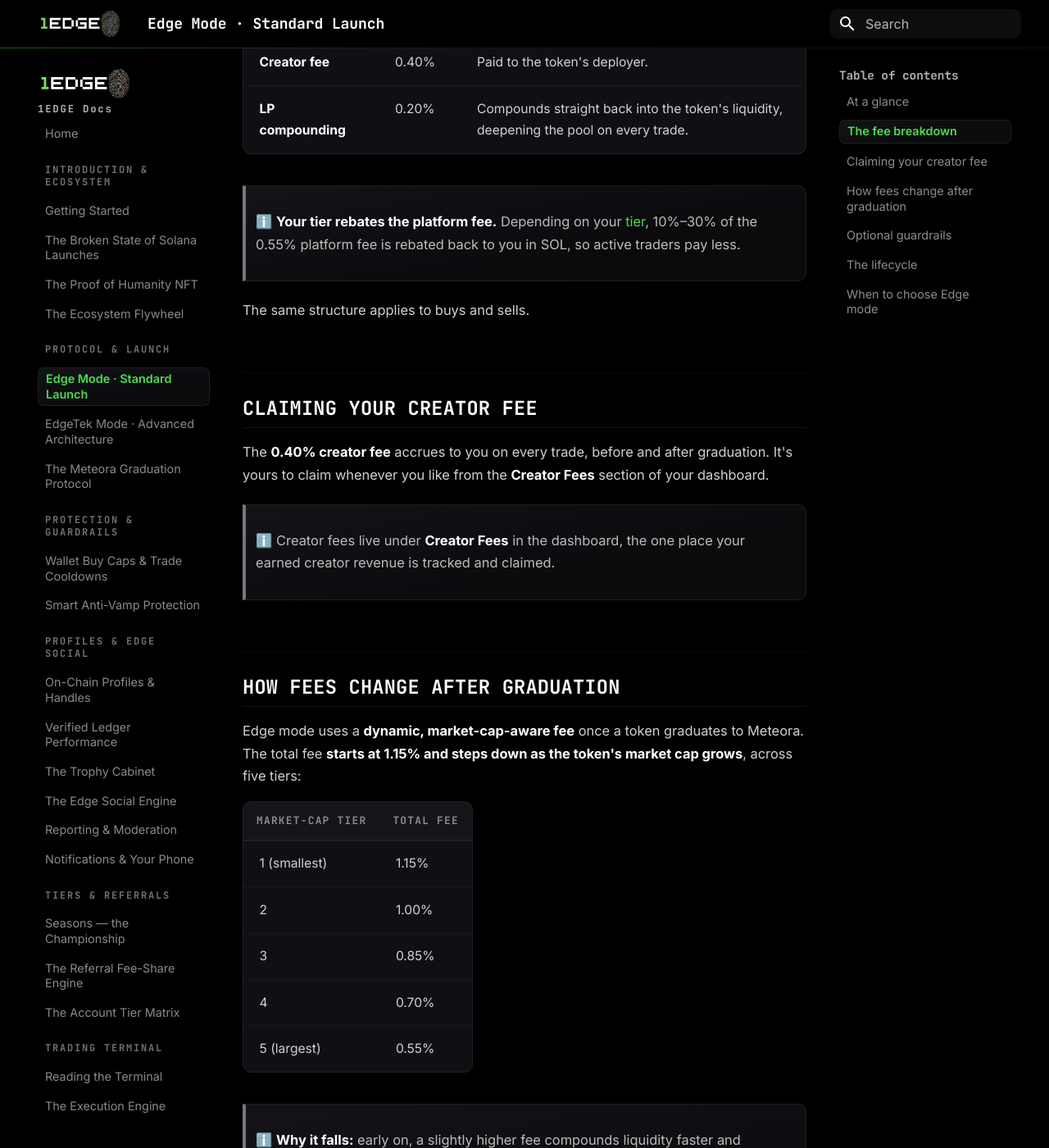
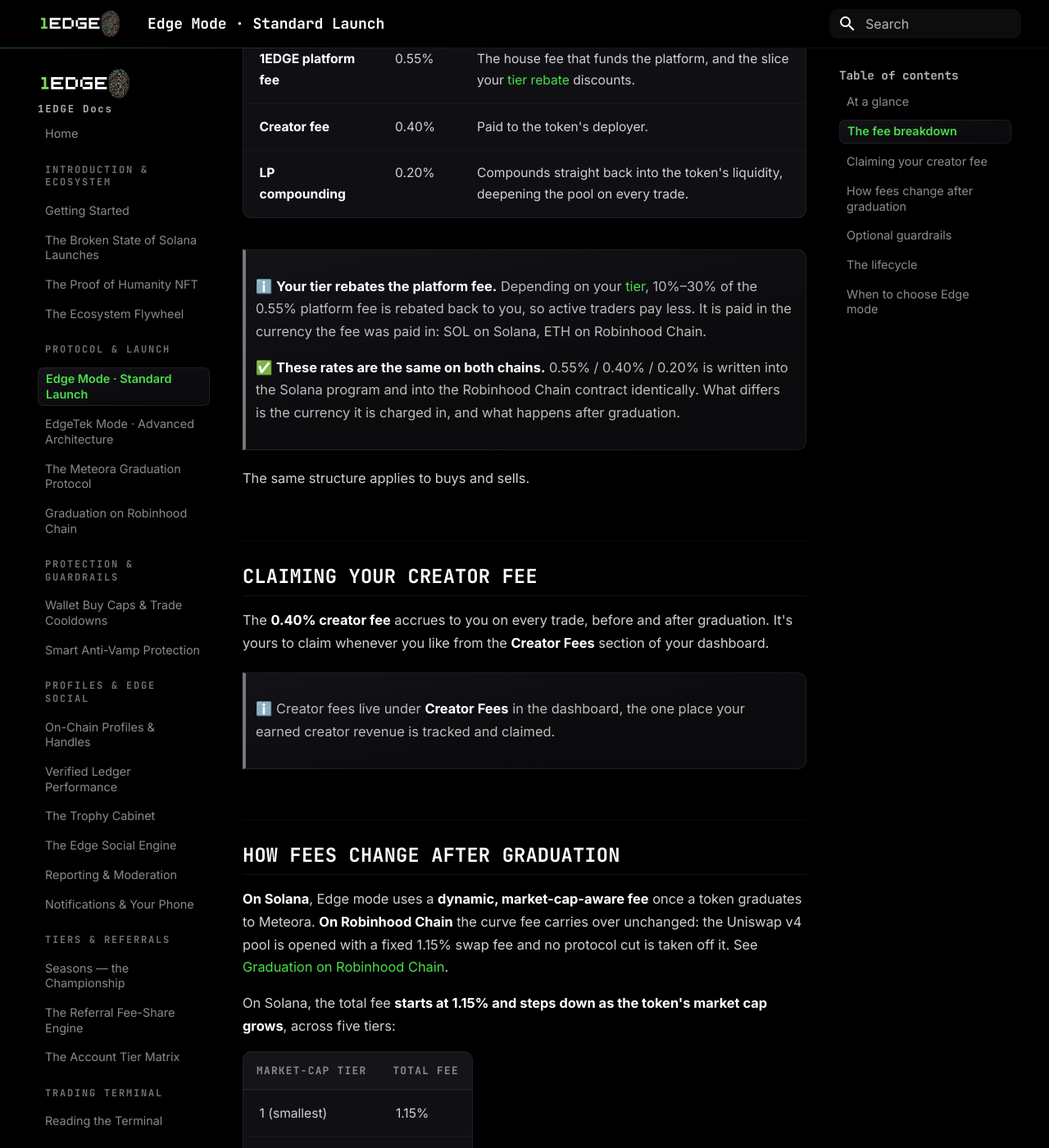
Before and after one commit to Tedz-1edge/1edge-docs, an MkDocs documentation site: the page built from docs/protocol/edge-mode.md, in a window 1280 px wide and 1400 px high, scrolled down 1098 px. Shown: the whole window at 82% size. Built offline with MkDocs 1.6.1 and Material for MkDocs 9.7.7, drawn with Linux system fonts in a browser that asks for light colours; some of the changed text lies outside the part shown.

Commit message:
Docs: the Robinhood Chain graduation path, beside the Meteora one
The Meteora page stays Solana's. It is named for Meteora, it documents DAMM v2,
the vanity CA ending in Edge and Meteora's 20% cut, and none of those exist on
the other chain — folding both paths into it would have made every paragraph
conditional for the reader who only uses Solana. So Robinhood gets a sibling
page, and the two link to each other at the top.

New page, all of it read off Launchpad.sol and Migrator.sol:

- The curve is the same maths in ETH, with its own threshold, set to ask what an
  85 SOL curve asks.
- The token contract exists from the first block there, but the whole supply
  sits in the launchpad and curve positions are IOUs until delivery — so the
  protection is the same one Solana gets from having no token at all, and the
  page says which is which rather than pretending they are identical.
- Tokens are delivered automatically at graduation. Nobody claims anything.
- Liquidity is locked by construction: one full-range position owned by a
  contract with no code path that removes it. Solana burns LP; this holds it.
- Fees after graduation go the trader's way: the curve rate carries over as a
  fixed swap fee, and nothing takes a cut off it.
- And the honest part: Uniswap v4 is not on the testnet, so a testnet curve that
  fills has nowhere to graduate to yet. Said plainly, on the page.

Edge and EdgeTek now name both chains on the rows where they differ (deployment
fee, graduation target, what happens to the fee after graduation) and state
where they do not: 0.55 / 0.40 / 0.20 and 1.00 / 3.80 / 0.20 are byte-identical
in lib.rs and Launchpad.sol.

Co-Authored-By: Claude Opus 5 (1M context) <noreply@anthropic.com>
Claude-Session: https://claude.ai/code/session_01V4sSUyxidenqXkqwbT2D3y

```diff
--- a/docs/protocol/edge-mode.md
+++ b/docs/protocol/edge-mode.md
@@ -10,10 +10,10 @@ description: The simple, fixed-fee standard launch, set it and forget it.
 
 | Parameter | Value |
 | :--- | :--- |
-| Deployment fee | **0.02 SOL** |
+| Deployment fee | **0.02 SOL** (on Robinhood Chain, the same cost priced in ETH) |
 | Total trading fee (pre-bond) | **1.15%** |
 | Trading fee (post-bond) | **Dynamic, scales 1.15% → 0.55%** with market cap |
-| Graduation target | **85 SOL** on the bonding curve |
+| Graduation target | **85 SOL** on the bonding curve (Robinhood Chain: its own [ETH threshold](robinhood-graduation.md#the-curve)) |
 | Safety guardrails | Optional, wallet buy caps & trade cooldowns |
 | Fee configurability | None (fixed, that's the point) |
 
@@ -27,7 +27,9 @@ Every trade on an Edge-mode token carries a **1.15% total fee**, split three way
 | **Creator fee** | 0.40% | Paid to the token's deployer. |
 | **LP compounding** | 0.20% | Compounds straight back into the token's liquidity, deepening the pool on every trade. |
 
-> ℹ️ **Your tier rebates the platform fee.** Depending on your [tier](../rewards/tier-matrix.md), 10%–30% of the 0.55% platform fee is rebated back to you in SOL, so active traders pay less.
+> ℹ️ **Your tier rebates the platform fee.** Depending on your [tier](../rewards/tier-matrix.md), 10%–30% of the 0.55% platform fee is rebated back to you, so active traders pay less. It is paid in the currency the fee was paid in: SOL on Solana, ETH on Robinhood Chain.
+
+> ✅ **These rates are the same on both chains.** 0.55% / 0.40% / 0.20% is written into the Solana program and into the Robinhood Chain contract identically. What differs is the currency it is charged in, and what happens after graduation.
 
 The same structure applies to buys and sells.
 
@@ -39,7 +41,9 @@ The **0.40% creator fee** accrues to you on every trade, before and after gradua
 
 ## How fees change after graduation
 
-Edge mode uses a **dynamic, market-cap-aware fee** once a token graduates to Meteora. The total fee **starts at 1.15% and steps down as the token's market cap grows**, across five tiers:
+**On Solana**, Edge mode uses a **dynamic, market-cap-aware fee** once a token graduates to Meteora. **On Robinhood Chain** the curve fee carries over unchanged: the Uniswap v4 pool is opened with a fixed 1.15% swap fee and no protocol cut is taken off it. See [Graduation on Robinhood Chain](robinhood-graduation.md#fees-after-graduation).
+
+On Solana, the total fee **starts at 1.15% and steps down as the token's market cap grows**, across five tiers:
 
 | Market-cap tier | Total fee |
 | :--- | :--- |
@@ -66,7 +70,7 @@ These apply **only during the bonding curve**. See [Wallet Buy Caps & Trade Cool
 
 1. **Deploy**, pay the 0.02 SOL fee, set metadata, optionally toggle guardrails.
 2. **Bonding curve**, buyers and sellers trade against a [virtual-token curve](meteora-graduation.md#the-virtual-token-model); the 1.15% fee applies, with 0.20% compounding into LP.
-3. **Graduation**, at **85 SOL** the token migrates to Meteora, the dynamic market-cap fee takes over, and pre-graduation constraints lift. See [The Meteora Graduation Protocol](meteora-graduation.md).
+3. **Graduation**, at **85 SOL** the token migrates to Meteora, the dynamic market-cap fee takes over, and pre-graduation constraints lift. See [The Meteora Graduation Protocol](meteora-graduation.md). On Robinhood Chain the same step opens a [Uniswap v4 pool](robinhood-graduation.md).
 
 ## When to choose Edge mode
 
--- a/mkdocs.yml
+++ b/mkdocs.yml
@@ -61,6 +61,7 @@ nav:
       - Edge Mode · Standard Launch: protocol/edge-mode.md
       - EdgeTek Mode · Advanced Architecture: protocol/edgetek-mode.md
       - The Meteora Graduation Protocol: protocol/meteora-graduation.md
+      - Graduation on Robinhood Chain: protocol/robinhood-graduation.md
   - Protection & Guardrails:
       - Wallet Buy Caps & Trade Cooldowns: protection/buy-caps-and-cooldowns.md
       - Smart Anti-Vamp Protection: protection/security-toolkits.md
```
Also changed, not shown: docs/protocol/edgetek-mode.md (+7 -5 lines), docs/protocol/meteora-graduation.md (+5 -1 lines), docs/protocol/robinhood-graduation.md (added, +48 -0 lines).
